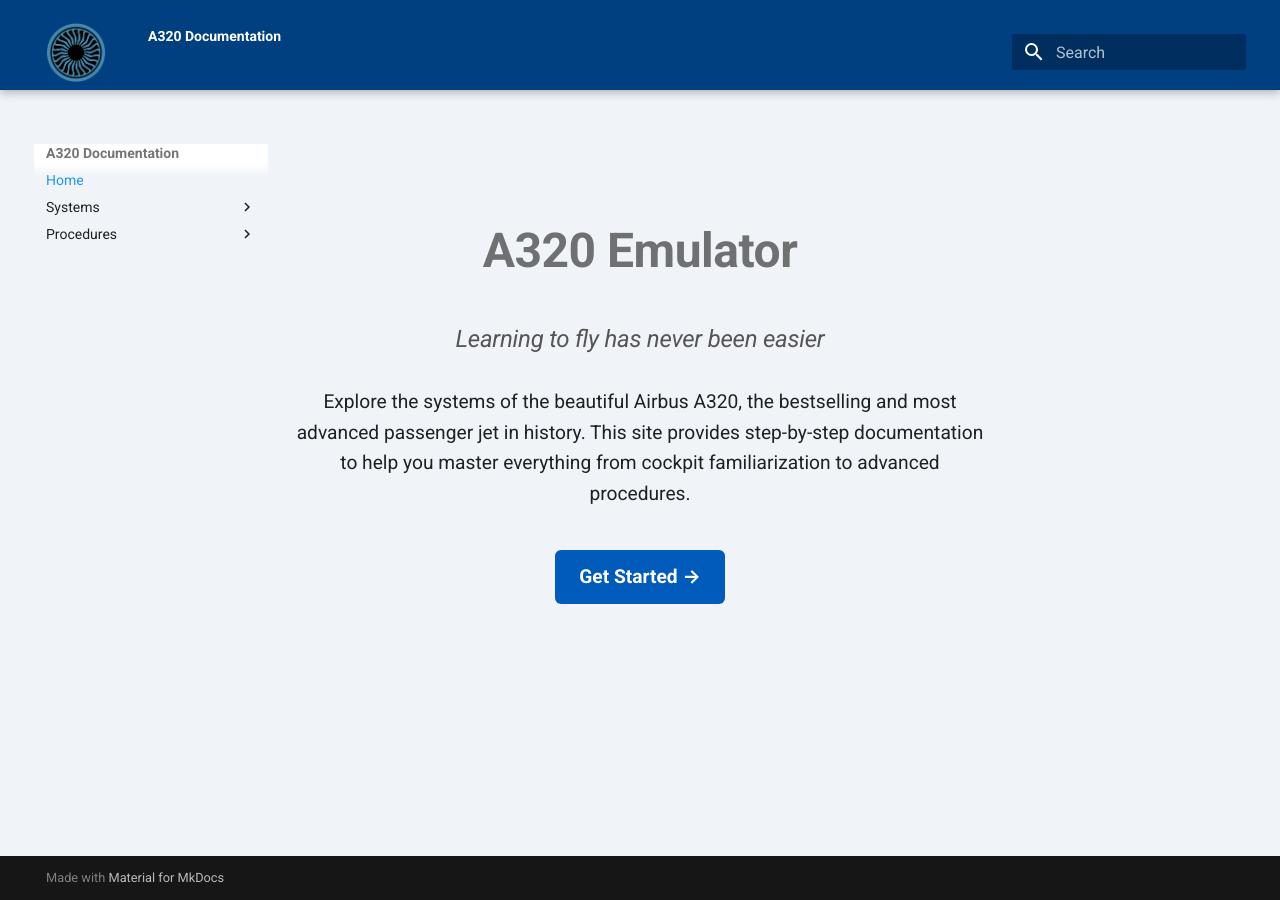
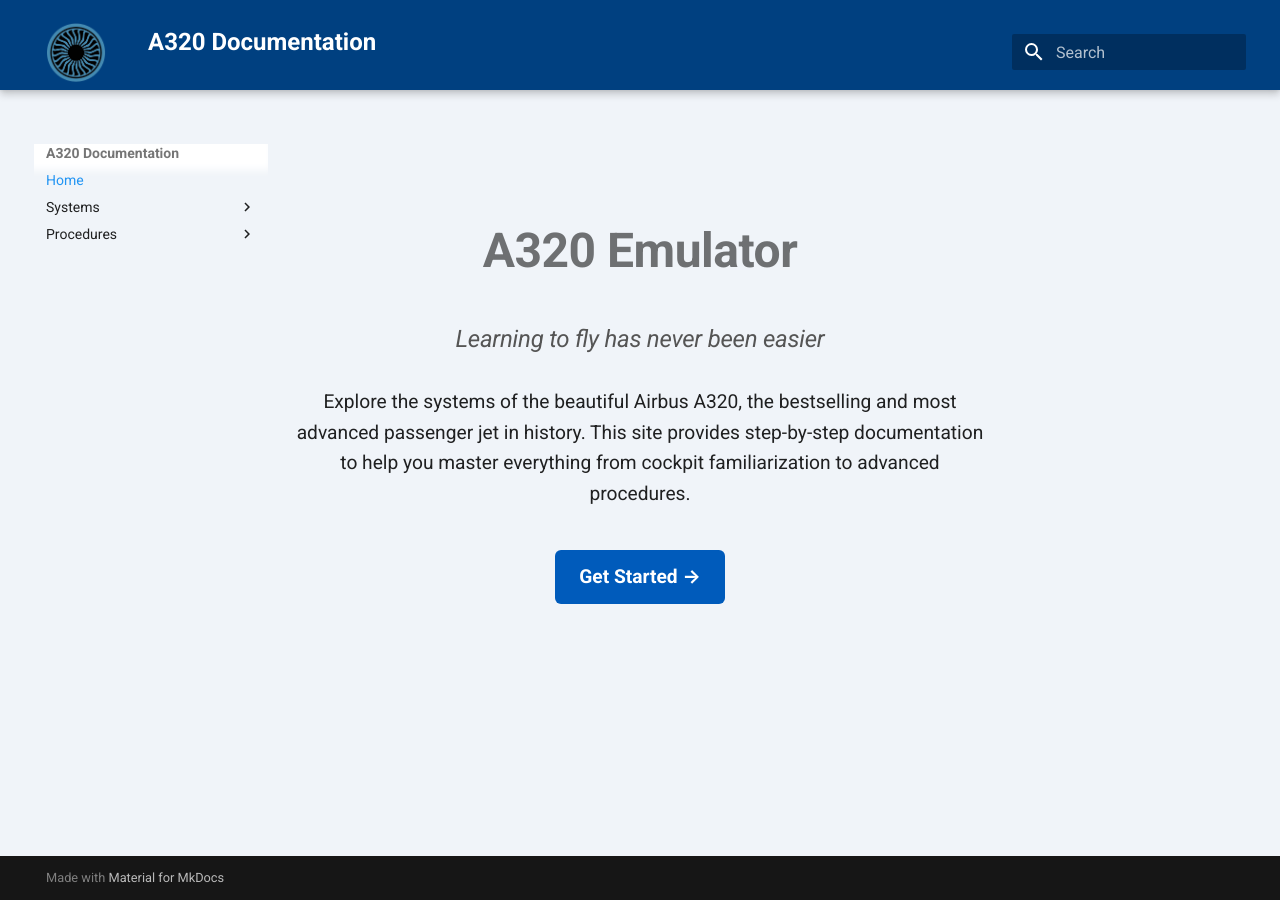
Before and after one commit to danhuaflx-56/A320-emulator, an MkDocs documentation site: the page built from docs/index.md, in a window 1280 px wide. Built offline with MkDocs 1.6.1 and Material for MkDocs 9.7.7, drawn with Linux system fonts in a browser that asks for light colours.

Commit message:
Update custom.css

```diff
--- a/docs/assets/custom.css
+++ b/docs/assets/custom.css
@@ -15,7 +15,7 @@
 .md-header__title {
   margin: 0;
   padding: 0;
-  font-size: 1.4em; /* bump text size if you want */
+  font-size: 2.4em; /* bump text size if you want */
   line-height: normal; /* reset the old hack */
   display: flex;
   align-items: center;
```
